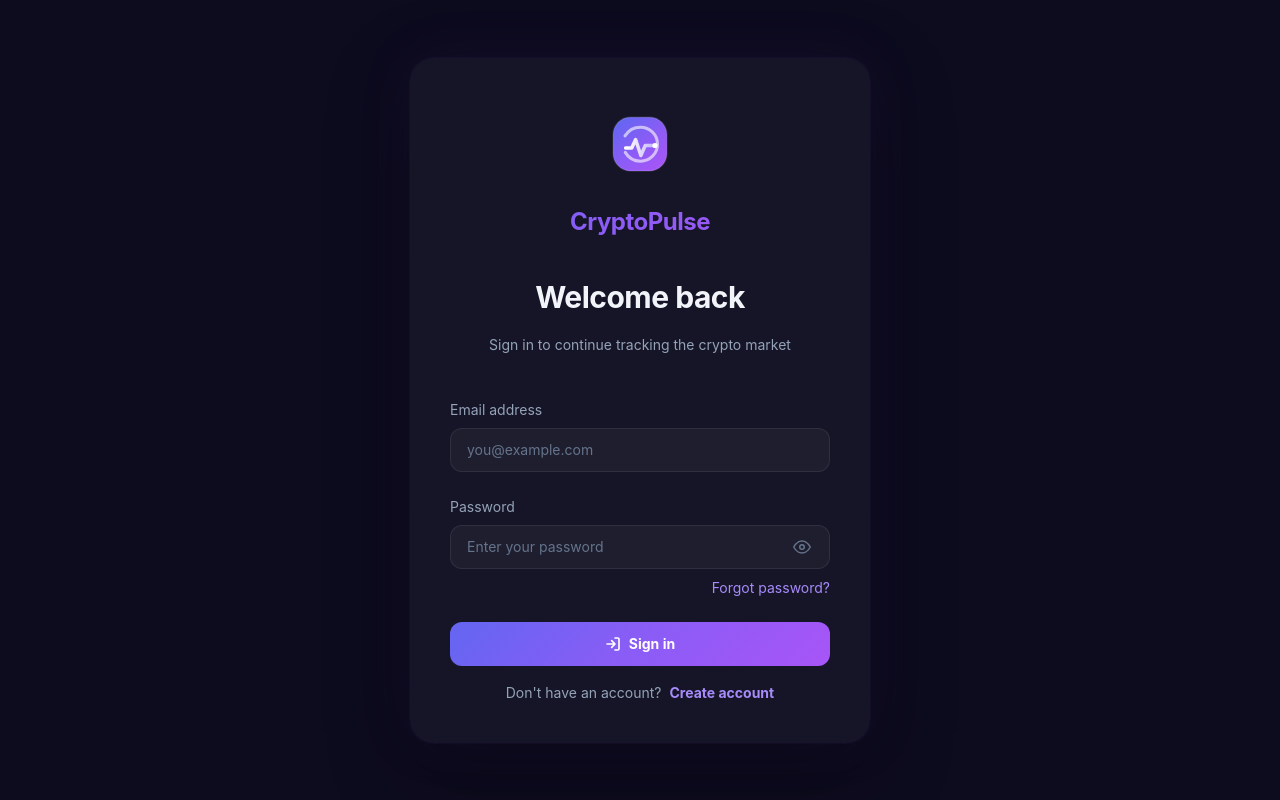
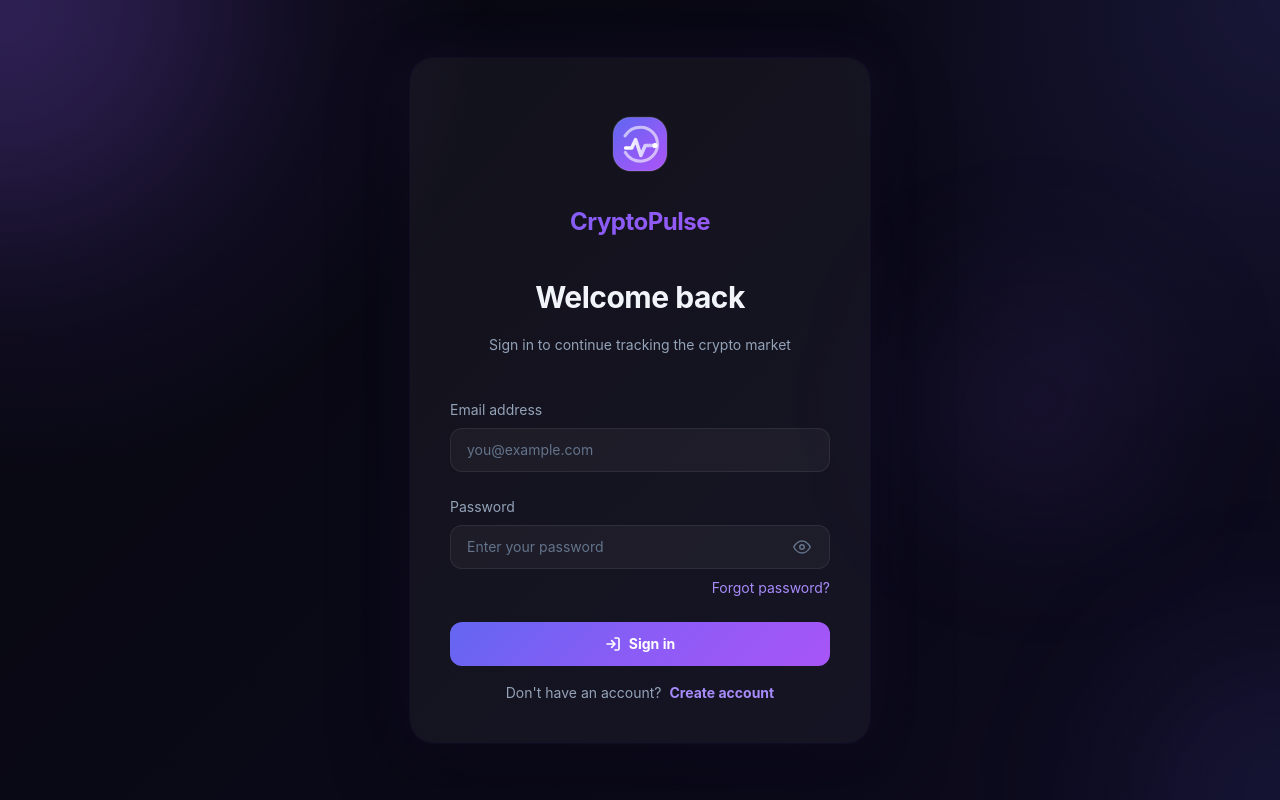
Before and after one commit to nocapusd/CryptoPulse, a React (Vite) app: page /login in a window 1280 px wide. Built offline with nearby package versions, Linux system fonts and the light colour scheme.

Commit message:
feat(LoginPage): login page UI done

```diff
--- a/src/layouts/AuthLayout/AuthLayout.module.css
+++ b/src/layouts/AuthLayout/AuthLayout.module.css
@@ -5,8 +5,49 @@
     justify-content: center;
     align-items: center;
 
-    background: var(--cp-color-bg-secondary);
+    background: var(--cp-bg-app);
     padding: var(--cp-space-md);
+}
+
+.decorations {
+    position: fixed;
+    inset: 0;
+}
+
+.circle {
+    position: absolute;
+    border-radius: 50%;
+}
+
+.circle:nth-child(1) {
+    width: 420px;
+    height: 420px;
+    background: var(--cp-blob-primary);
+    filter: blur(80px);
+    top: 0;
+    left: 0;
+    transform: translate(-50%, -50%);
+
+}
+
+.circle:nth-child(2) {
+    width: 200px;
+    height: 200px;
+    background: var(--cp-blob-primary);
+    filter: blur(80px);
+    top: 50%;
+    left: calc(50% + 50vh);
+    transform: translate(-50%,-50%);
+}
+
+.circle:nth-child(3) {
+    width: 320px;
+    height: 320px;
+    background: var(--cp-blob-secondary);
+    filter: blur(80px);
+    bottom: 0;
+    right: 0;
+    transform: translate(50%,50%);
 }
 
 .card {
--- a/src/layouts/AuthLayout/AuthLayout.tsx
+++ b/src/layouts/AuthLayout/AuthLayout.tsx
@@ -4,6 +4,12 @@ import styles from './AuthLayout.module.css';
 export const AuthLayout = () => {
     return (
         <main className={styles.layout}>
+            <div className={styles.decorations}>
+                <div className={styles.circle}></div>
+                <div className={styles.circle}></div>
+                <div className={styles.circle}></div>
+            </div>
+
             <div className={styles.card}>
                 <Outlet/>
             </div>
--- a/src/styles/variables.css
+++ b/src/styles/variables.css
@@ -288,7 +288,7 @@
        -------------------------------------------------------------------------- */
 
    --cp-color-primary: #7c3aed;
-   --cp-color-primary-light: #8b5cf6;
+   --cp-color-primary-light: #8B5CF6;
    --cp-color-primary-dark: #5b21b6;
 
    --cp-gradient-primary: linear-gradient(135deg,
```
